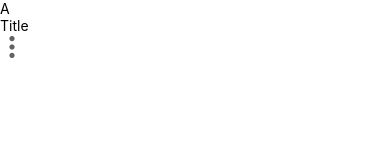
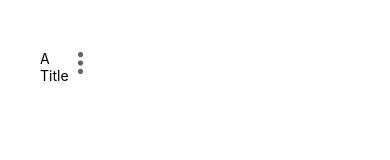
Before and after one commit to CodeBot-del/Binterlude, a React Native app: screen / in a window 390 px wide. Shown: the top 160 px of the page. Built offline with nearby package versions, Linux system fonts and the light colour scheme.

Commit message:
going to bed

```diff
--- a/App.js
+++ b/App.js
@@ -15,7 +15,7 @@ export default function App() {
   // </AudioProvider>
   // );
 
-  return <View>
+  return <View style={{marginTop: 50}}>
     <AudioListItem />
   </View>
 }
--- a/app/components/AudioListItem.js
+++ b/app/components/AudioListItem.js
@@ -1,4 +1,4 @@
-import { View, Text, StyleSheet } from 'react-native'
+import { View, Text, StyleSheet, Dimensions } from 'react-native';
 import React from 'react';
 import { Entypo } from '@expo/vector-icons';
 import color from '../misc/color';
@@ -22,10 +22,15 @@ const AudioListItem = () => {
       </View>
     </View>
   )
-}
+};
 
+const {width} = Dimensions.get('window')
 const styles = StyleSheet.create({
-    container: {}
+    container: {
+        flexDirection: 'row',
+        alignSelf: 'center',
+        width: width - 80
+    }
 })
 
 export default AudioListItem;
```
